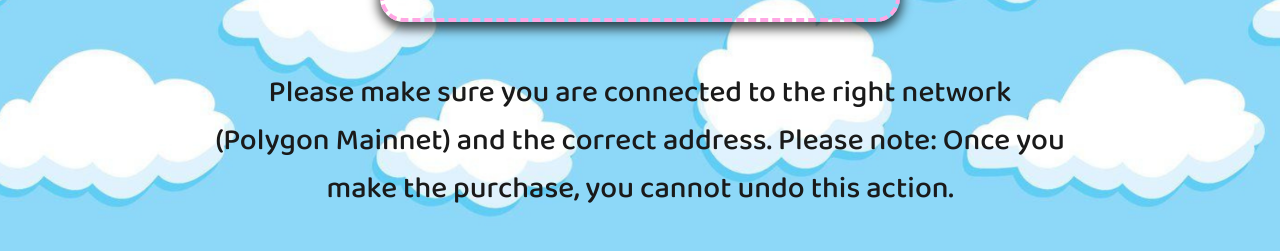
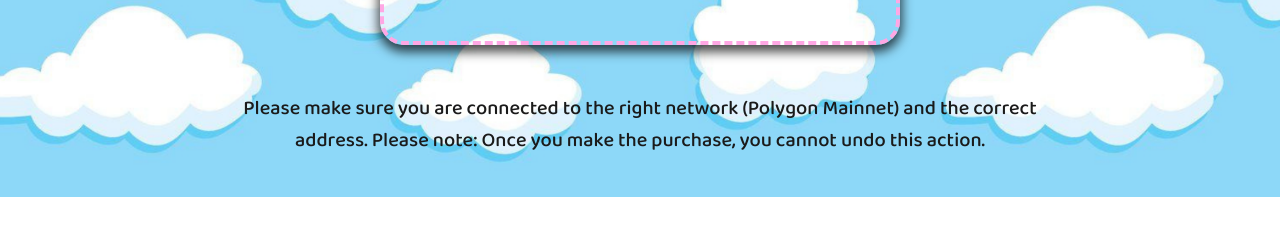
Before and after one commit to jackalsoftware/partygirlsclub, a React (Create React App) app: page / in a window 1280 px wide. Shown: the part 603-854 px from the top of the page. After the commit the page ends 800 px from the top, so only its background shows below. Built offline with nearby package versions, Linux system fonts and the light colour scheme.

Commit message:
Update App.js

```diff
--- a/src/App.js
+++ b/src/App.js
@@ -380,7 +380,7 @@ function App() {
         </ResponsiveWrapper>
         <s.SpacerMedium />
         <s.Container jc={"center"} ai={"center"} style={{ width: "70%" }}>
-          <s.TextDescription
+          <s.TextBottomDescription
             style={{
               textAlign: "center",
               color: "var(--primary-text)",
@@ -389,16 +389,16 @@ function App() {
             Please make sure you are connected to the right network (
             {CONFIG.NETWORK.NAME} Mainnet) and the correct address. Please note:
             Once you make the purchase, you cannot undo this action.
-          </s.TextDescription>
+          </s.TextBottomDescription>
           <s.SpacerSmall />
-          <s.TextDescription
+          <s.TextBottomDescription
             style={{
               textAlign: "center",
               color: "var(--primary-text)",
             }}
           >
 
-          </s.TextDescription>
+          </s.TextBottomDescription>
         </s.Container>
       </s.Container>
     </s.Screen>
```
